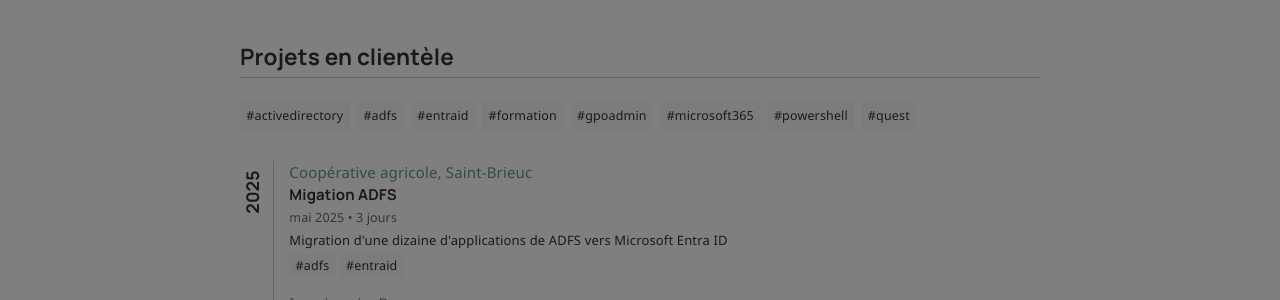
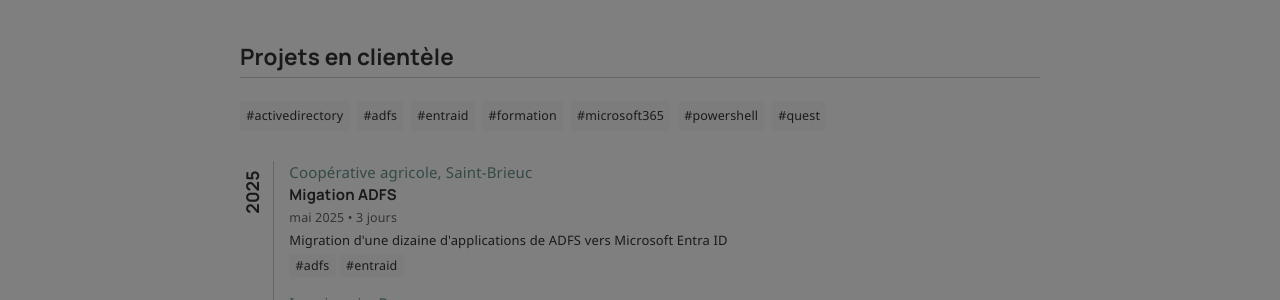
Before and after one commit to leobouard/leobouard.github.io, a Jekyll site: the page built from _pages/projects.html, in a window 1280 px wide. Shown: the part 197-497 px from the top of the page. Built offline with Jekyll 4.4.1, drawn with Linux system fonts in a browser that asks for light colours; nearby versions of some CDN libraries; some web fonts are replaced.

Commit message:
Update projects.json

```diff
--- a/_data/projects.json
+++ b/_data/projects.json
@@ -32,7 +32,7 @@
                 "period": "mars 2025",
                 "duration": "2 jours",
                 "description": "Installation et configuration de Quest GPOADmin et production de la documentation d'exploitation",
-                "tags": ["activedirectory", "quest", "gpoadmin"]
+                "tags": ["activedirectory", "quest"]
             },
             {
                 "customer": "Services à la personne, Laval",
```
